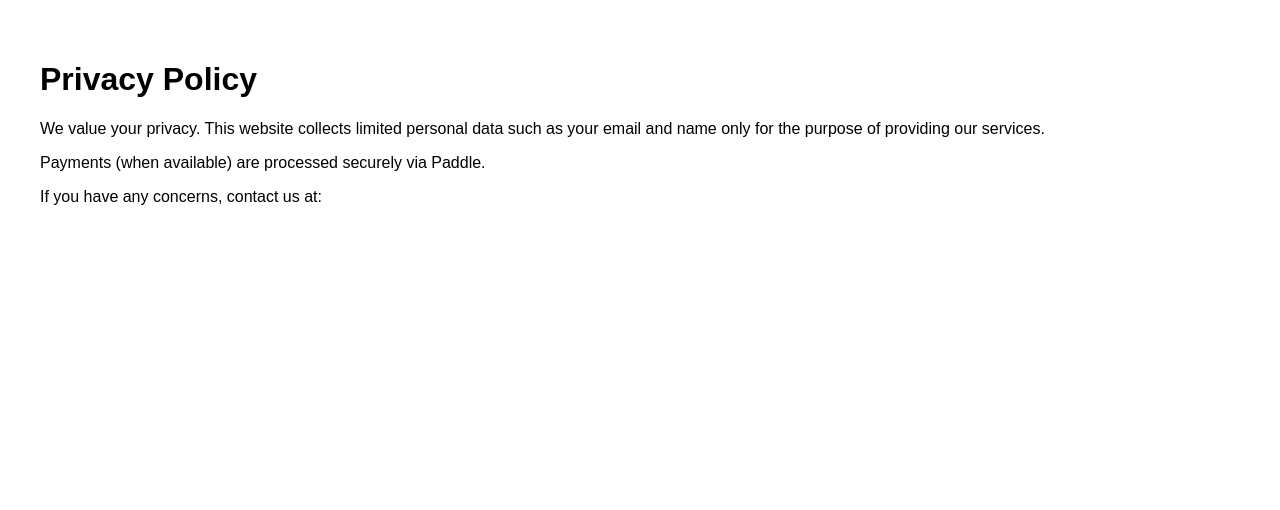
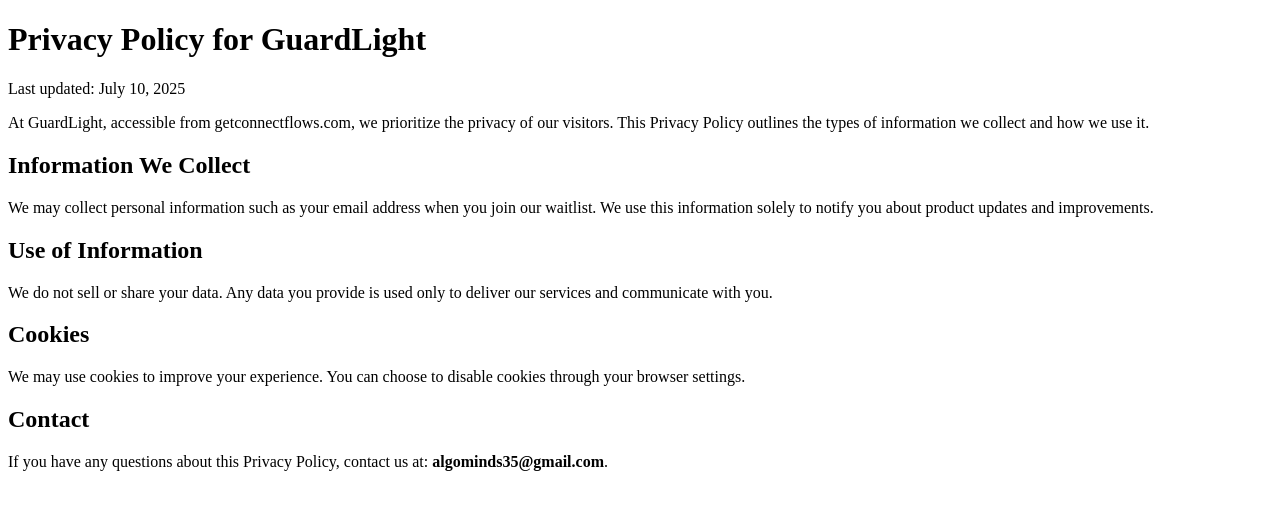
Before and after one commit to algominds35/connectflow-landing, a website: page public/privacy.html in a window 1280 px wide. Drawn offline with Linux system fonts and the light colour scheme.

Commit message:
Update privacy.html

```diff
--- a/public/privacy.html
+++ b/public/privacy.html
@@ -1,22 +1,24 @@
 <!DOCTYPE html>
 <html lang="en">
-  <head>
-    <meta charset="UTF-8" />
-    <meta name="viewport" content="width=device-width, initial-scale=1.0" />
-    <title>Privacy Policy</title>
-  </head>
-  <body style="font-family: sans-serif; padding: 2rem;">
-    <h1>Privacy Policy</h1>
-    <p>
-      We value your privacy. This website collects limited personal data such as
-      your email and name only for the purpose of providing our services.
-    </p>
-    <p>
-      Payments (when available) are processed securely via Paddle.
-    </p>
-    <p>
-      If you have any concerns, contact us at:
-      <a href="sales@swiftpayautomation.com"></a>
-    </p>
-  </body>
+<head>
+  <meta charset="UTF-8">
+  <title>Privacy Policy - GuardLight</title>
+</head>
+<body>
+  <h1>Privacy Policy for GuardLight</h1>
+  <p>Last updated: July 10, 2025</p>
+  <p>At GuardLight, accessible from getconnectflows.com, we prioritize the privacy of our visitors. This Privacy Policy outlines the types of information we collect and how we use it.</p>
+
+  <h2>Information We Collect</h2>
+  <p>We may collect personal information such as your email address when you join our waitlist. We use this information solely to notify you about product updates and improvements.</p>
+
+  <h2>Use of Information</h2>
+  <p>We do not sell or share your data. Any data you provide is used only to deliver our services and communicate with you.</p>
+
+  <h2>Cookies</h2>
+  <p>We may use cookies to improve your experience. You can choose to disable cookies through your browser settings.</p>
+
+  <h2>Contact</h2>
+  <p>If you have any questions about this Privacy Policy, contact us at: <strong>algominds35@gmail.com</strong>.</p>
+</body>
 </html>
```
